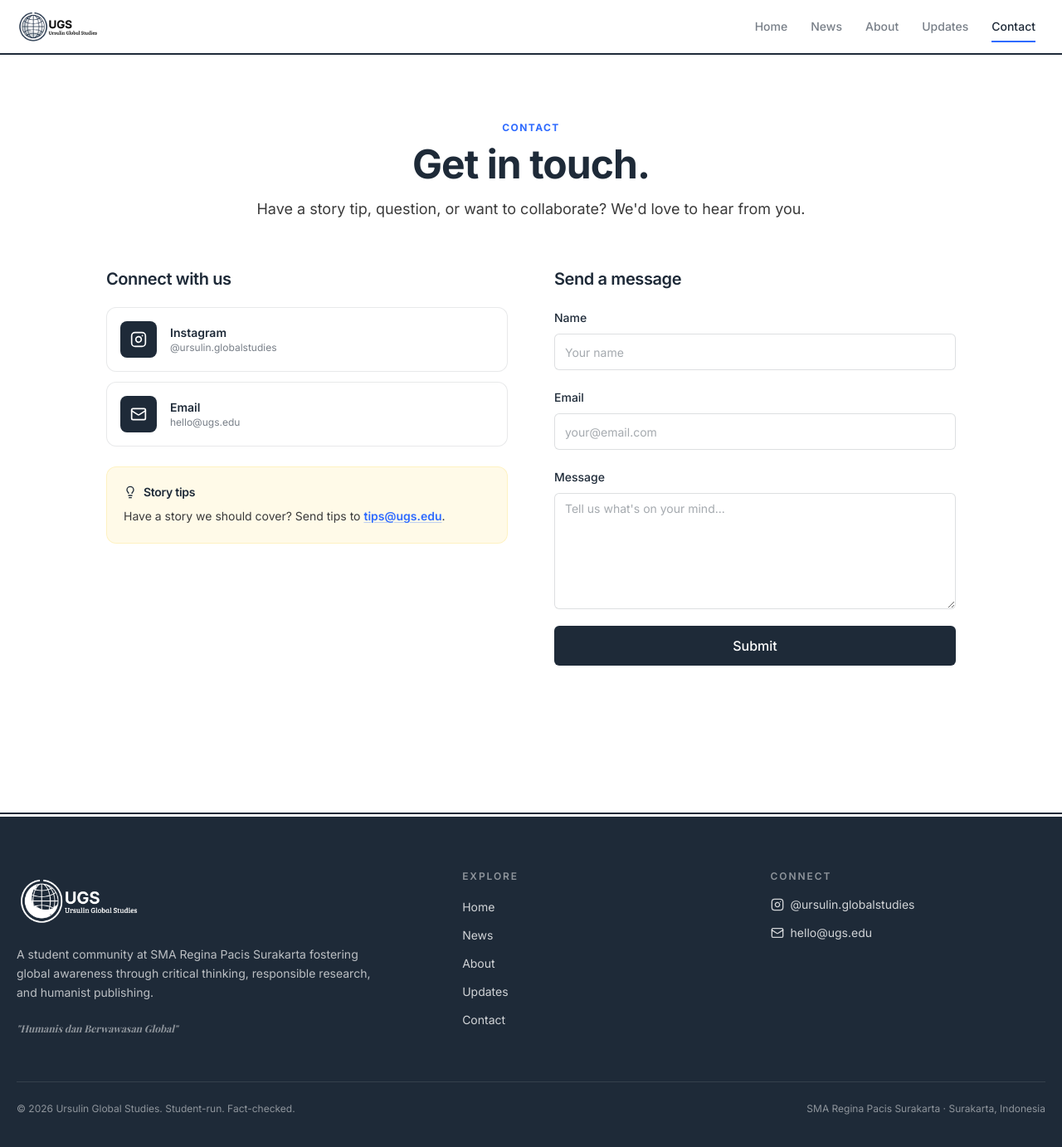
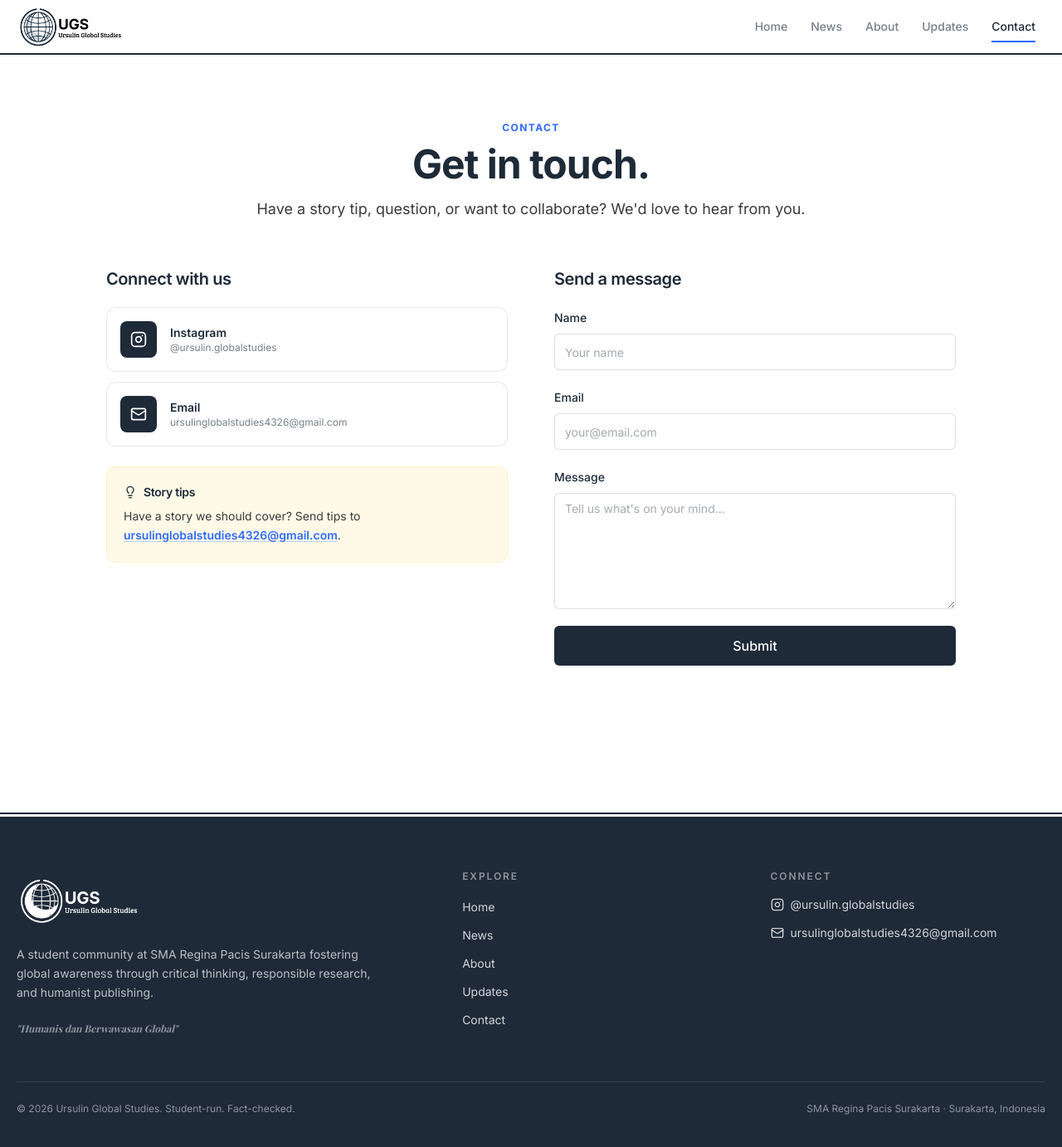
Before and after one commit to deoeclipse009/ursulinglobalstudies, a Next.js app: page /contact in a window 1280 px wide. Shown: the top 1382 px of the page at 83% size. Built offline with nearby package versions, Linux system fonts and the light colour scheme.

Commit message:
Added some stuff

```diff
--- a/app/contact/page.tsx
+++ b/app/contact/page.tsx
@@ -47,7 +47,7 @@ export default function ContactPage() {
             </li>
             <li>
               <a
-                href="mailto:hello@ugs.edu"
+                href="mailto:ursulinglobalstudies4326@gmail.com"
                 className="group flex items-center gap-4 rounded-xl border border-ink/10 bg-paper p-4 transition-all hover:border-brand/30 hover:shadow-md focus-brand"
               >
                 <div className="flex h-11 w-11 items-center justify-center rounded-lg bg-ink text-paper">
@@ -55,7 +55,7 @@ export default function ContactPage() {
                 </div>
                 <div>
                   <p className="text-sm font-semibold text-ink">Email</p>
-                  <p className="text-xs text-ink/60">hello@ugs.edu</p>
+                  <p className="text-xs text-ink/60">ursulinglobalstudies4326@gmail.com</p>
                 </div>
               </a>
             </li>
@@ -69,10 +69,10 @@ export default function ContactPage() {
             <p className="text-sm leading-relaxed text-text">
               Have a story we should cover? Send tips to{" "}
               <a
-                href="mailto:tips@ugs.edu"
+                href="mailto:ursulinglobalstudies4326@gmail.com"
                 className="font-semibold text-brand underline decoration-brand/30 underline-offset-2 hover:decoration-brand"
               >
-                tips@ugs.edu
+                ursulinglobalstudies4326@gmail.com
               </a>
               .
             </p>
--- a/components/site-footer.tsx
+++ b/components/site-footer.tsx
@@ -82,11 +82,11 @@ export function SiteFooter() {
               </li>
               <li>
                 <a
-                  href="mailto:hello@ugs.edu"
+                  href="mailto:ursulinglobalstudies4326@gmail.com"
                   className="group inline-flex items-center gap-2 text-sm text-paper/80 transition-colors hover:text-paper"
                 >
                   <Mail className="h-4 w-4" />
-                  hello@ugs.edu
+                  ursulinglobalstudies4326@gmail.com
                 </a>
               </li>
             </ul>
--- a/components/site-header.tsx
+++ b/components/site-header.tsx
@@ -49,9 +49,9 @@ export function SiteHeader() {
           <Image
             src="/ugs_menu_bar.png"
             alt=""
-            width={100}
-            height={100}
-            className="h-30 w-30 object-contain transition-transform group-hover:rotate-[-4deg]"
+            width={130}
+            height={130}
+            className="h-22 w-22 object-contain transition-transform group-hover:rotate-[-4deg]"
             priority
           />
         </Link>
```
Also changed, not shown: app/icon.png (renamed from public/favicon.png), 1 other file (tests, documents, lock files or other folders).
